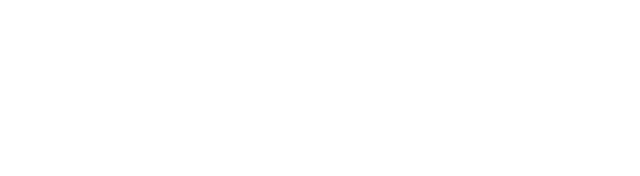
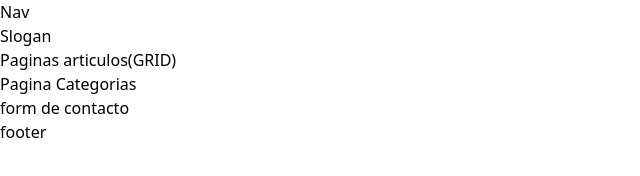
Before and after one commit to crisce-03/Cerritos-DevsDuo-Projects, a plain HTML site: page index.html in a window 1280 px wide. Shown: the whole page, without its empty margins (0-640 px from the left). Drawn offline with nearby package versions, Linux system fonts and the light colour scheme.

Commit message:
Estructura

```diff
--- a/index.html
+++ b/index.html
@@ -9,6 +9,28 @@
 </head>
 <body>
 
+    <header>
+        <p>Nav</p>
+        <p>Slogan</p>
+    </header>
+
+    <main>
+        <p>
+            Paginas articulos(GRID)
+        </p>
+
+        <p>
+            Pagina Categorias
+        </p>
+    </main>
+
+    <aside>
+        <p>form de contacto</p>
+    </aside>
+
+    <footer>
+        <p>footer</p>
+    </footer>
 
 </body>
 </html>
```
